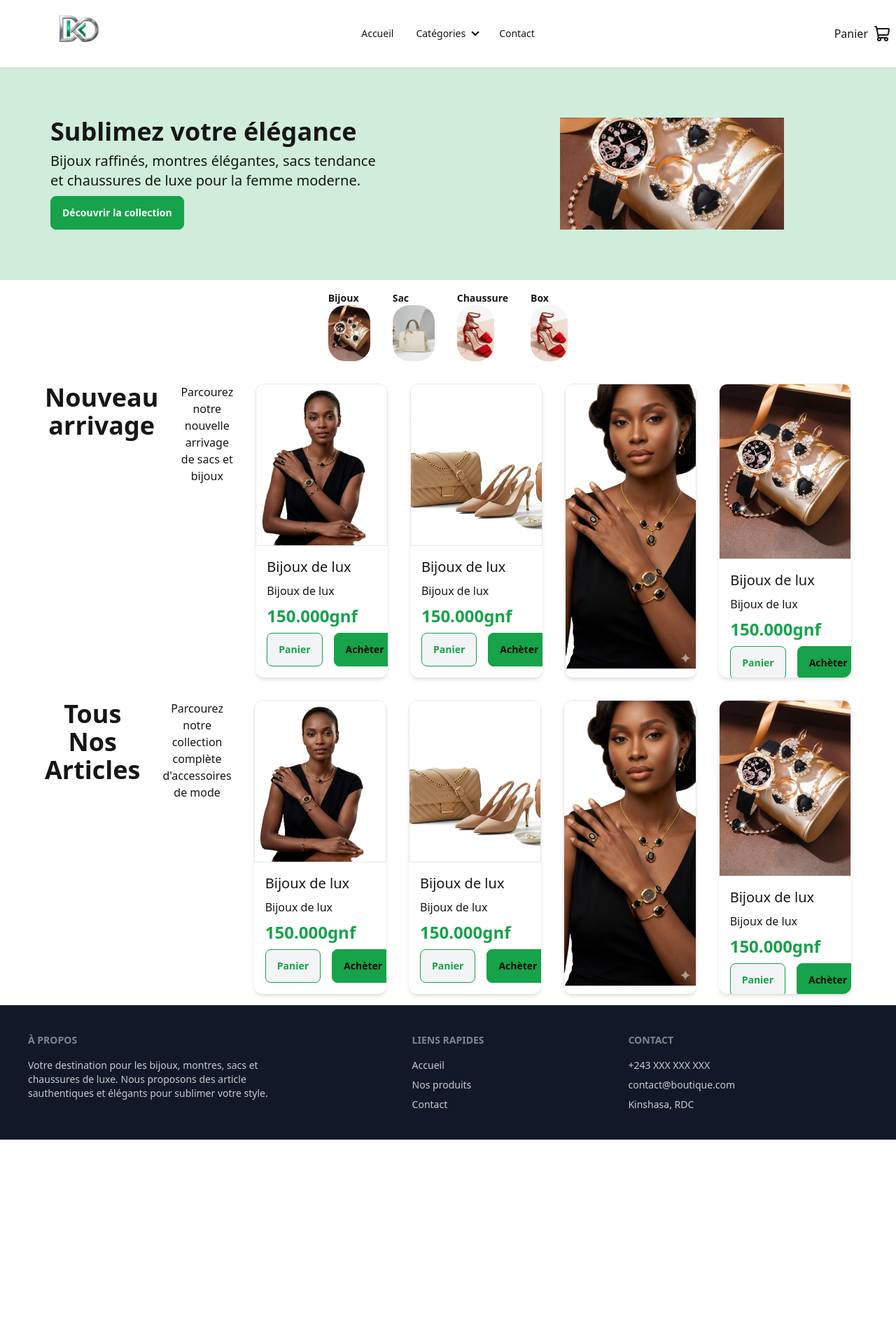
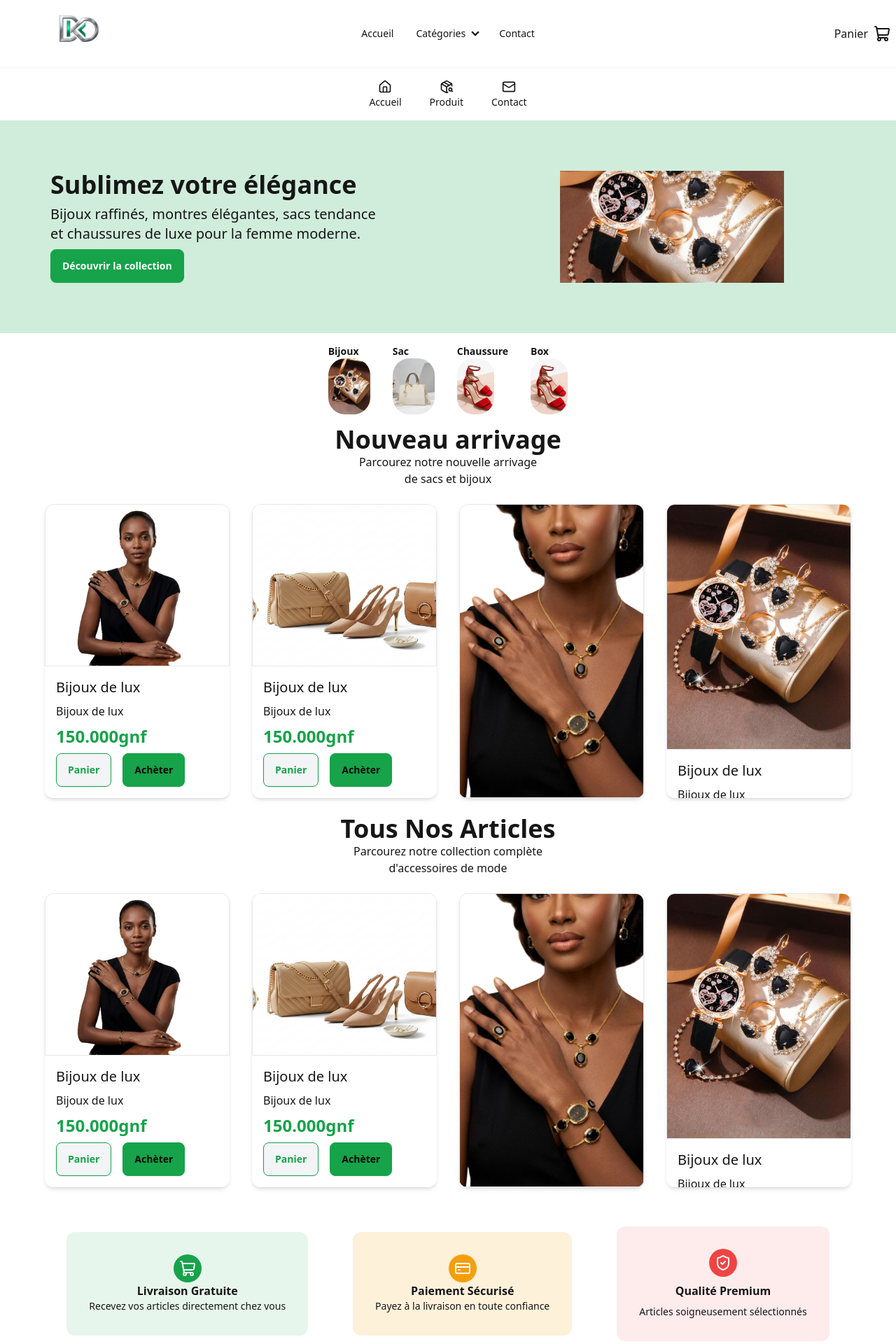
Before and after one commit to diallo1020/dkd-app, a React (Vite) app: page / in a window 1280 px wide. Shown: the top 1920 px of the page at 70% size. Before the commit the page ends 1628 px from the top, so only its background shows below. Built offline with nearby package versions, Linux system fonts and the light colour scheme.

Commit message:
force deploy

```diff
--- a/src/App.tsx
+++ b/src/App.tsx
@@ -1,4 +1,5 @@
 
+import { CreditCard, ShieldCheck, ShoppingCart } from 'lucide-react'
 import './App.css'
 import Card from './components/Card'
 import Footer from './components/Footer'
@@ -14,10 +15,11 @@ function App() {
     <div>
       <Navbar/>
    <HeroSection/>
-    <div className='flex flex-col lg:flex-row p-4 lg:gap-8 lg:px-16 gap-4'>
-      <h3 className='font-bold text-4xl text-center'>Nouveau arrivage</h3>
+    <h3 className='font-bold text-4xl text-center'>Nouveau arrivage</h3>
       <p className='text-center'>Parcourez notre nouvelle
        arrivage <br />de sacs et bijoux</p>
+    <div className='flex flex-col lg:flex-row p-6 lg:gap-8 lg:px-16 gap-4'>
+
       <Card
       image="/images/hero.png"
       title="Bijoux de lux"
@@ -41,10 +43,11 @@ function App() {
 
     </div>
     <div>
-       <div className='flex flex-col lg:flex-row p-4 lg:gap-8 lg:px-16 gap-4'>
       <h3 className='font-bold text-4xl text-center'>Tous Nos Articles</h3>
       <p className='text-center'>Parcourez notre collection complète
          <br />d'accessoires de mode</p>
+       <div className='flex flex-col lg:flex-row p-6 lg:gap-8 lg:px-16 gap-4'>
+
       <Card
       image="/images/hero.png"
       title="Bijoux de lux"
@@ -68,6 +71,26 @@ function App() {
 
     </div>
     </div>
+    <div className='flex flex-col lg:flex-row justify-center items-center'>
+    <div className='bg-primary/10 p-8 m-8 rounded-xl flex flex-col justify-center items-center '>
+      <span className='bg-primary flex justify-center items-center
+      rounded-full w-10 h-10 text-white'><ShoppingCart/></span>
+      <h6 className='font-bold '>Livraison Gratuite</h6>
+      <p className='text-sm text-center'>Recevez vos articles directement  chez vous</p>
+    </div>
+     <div className='bg-accent/15 p-8 m-8 rounded-xl flex flex-col justify-center items-center '>
+      <span className='bg-accent flex justify-center items-center
+      rounded-full w-10 h-10 text-white'><CreditCard /></span>
+      <h6 className='font-bold '>Paiement Sécurisé</h6>
+      <p className='text-sm text-center'>Payez à la livraison en toute confiance </p>
+    </div>
+     <div className='bg-error/10 p-8 m-8 rounded-xl flex flex-col justify-center items-center gap-2 '>
+      <span className='bg-error flex justify-center items-center
+      rounded-full w-10 h-10 text-white'><ShieldCheck /></span>
+      <h6 className='font-bold '>Qualité Premium</h6>
+      <p className='text-sm text-center'>Articles soigneusement sélectionnés </p>
+    </div>
+    </div>
     <Footer/>
    </div>
     </>
--- a/src/components/Navbar.tsx
+++ b/src/components/Navbar.tsx
@@ -1,30 +1,11 @@
-import { ShoppingCart } from 'lucide-react'
+import { House, Mail, PackageSearch, ShoppingCart } from 'lucide-react'
 import React from 'react'
 
 const Navbar = () => {
   return (
+    <>
    <div className="navbar bg-base-100 shadow-sm">
   <div className="navbar-start">
-    <div className="dropdown">
-      <div tabIndex={0} role="button" className="btn btn-ghost lg:hidden">
-         <svg xmlns="http://www.w3.org/2000/svg" className="h-5 w-5" fill="none" viewBox="0 0 24 24" stroke="currentColor"> <path strokeLinecap="round" strokeLinejoin="round" strokeWidth="2" d="M4 6h16M4 12h8m-8 6h16" /> </svg>
-      </div>
-      <ul
-
-        className="menu menu-sm dropdown-content bg-base-100 rounded-box z-1 mt-3 w-52 p-2 shadow">
-        <li><a>Accueil</a></li>
-        <li>
-          <a>Catégories</a>
-          <ul className="p-2">
-            <li><a>Bijoux</a></li>
-            <li><a>Sacs</a></li>
-            <li><a>Chaussures</a></li>
-            <li><a>Box</a></li>
-          </ul>
-        </li>
-        <li><a>Contact</a></li>
-      </ul>
-    </div>
     <img src="/images/logo.png" alt="logo" className='object-cover w-30 h-10 lg:h-20 lg:px-16' />
   </div>
   <div className="navbar-center hidden lg:flex">
@@ -49,6 +30,14 @@ const Navbar = () => {
    <ShoppingCart />
   </div>
 </div>
+<div className='p-2' >
+  <ul className='flex justify-center items-center gap-6 '>
+    <li className='flex flex-col justify-center items-center rounded-xl p-2 text-sm'><House width={20} /><a>Accueil</a></li>
+    <li className='flex flex-col justify-center items-center rounded-xl p-2 text-sm'><PackageSearch width={20} /><a>Produit</a></li>
+    <li  className='flex flex-col justify-center items-center rounded-xl p-2 text-sm'><Mail width={20} /><a>Contact</a></li>
+  </ul>
+</div>
+</>
   )
 }
 
```
